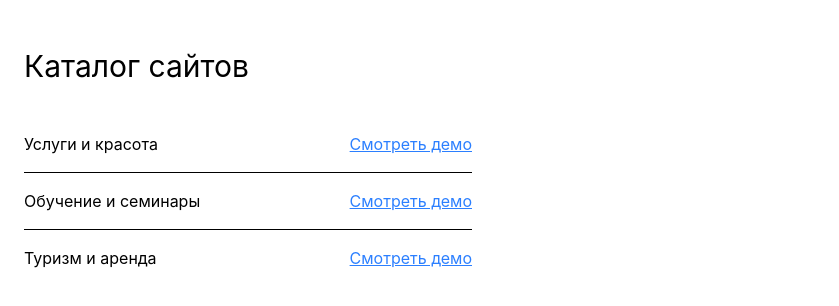
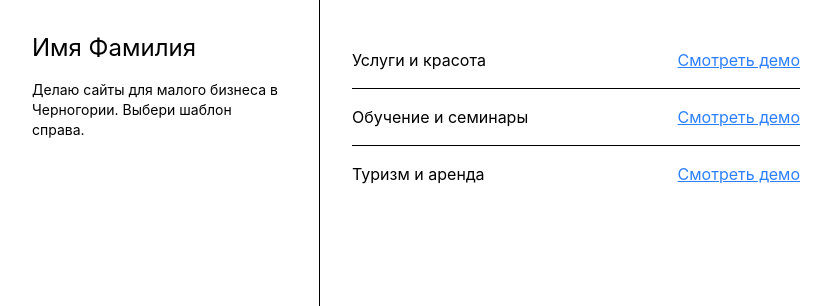
Before and after one commit to SabinaBatrakova/catalog-site, a React (Vite) app: page / in a window 1280 px wide. Shown: the top 306 px of the page, without its empty margins (0-839 px from the left). Built offline with nearby package versions, Linux system fonts and the light colour scheme.

Commit message:
feat: split catalog into sidebar and main columns

```diff
--- a/src/pages/Catalog.tsx
+++ b/src/pages/Catalog.tsx
@@ -8,28 +8,32 @@ const niches = [
 
 export function Catalog() {
   return (
-    <div className="px-6 py-12">
-      <h1 className="text-3xl">Каталог сайтов</h1>
-      <ul className="mt-8 max-w-md divide-y">
+    <div className="flex h-screen">
+      <aside className="w-80 shrink-0 overflow-y-auto border-r p-8">
+        <h1 className="text-2xl">Имя Фамилия</h1>
+        <p className="mt-4 text-sm">
+          Делаю сайты для малого бизнеса в Черногории. Выбери шаблон справа.
+        </p>
+      </aside>
+
+      <main className="flex-1 overflow-y-auto p-8">
+        <ul className="max-w-md divide-y">
           {niches.map((n) => (
             <li
               key={n.templateId}
               className="flex items-center justify-between py-4"
             >
               <span>{n.label}</span>
-            {n.live ? (
               <Link
                 to={`/templates/${n.templateId}`}
                 className="text-blue-500 underline"
               >
                 Смотреть демо
               </Link>
-            ) : (
-              <span className="text-sm opacity-50">Скоро</span>
-            )}
             </li>
           ))}
         </ul>
+      </main>
     </div>
   );
 }
```
Lines whose indentation alone changed are shown as unchanged.
